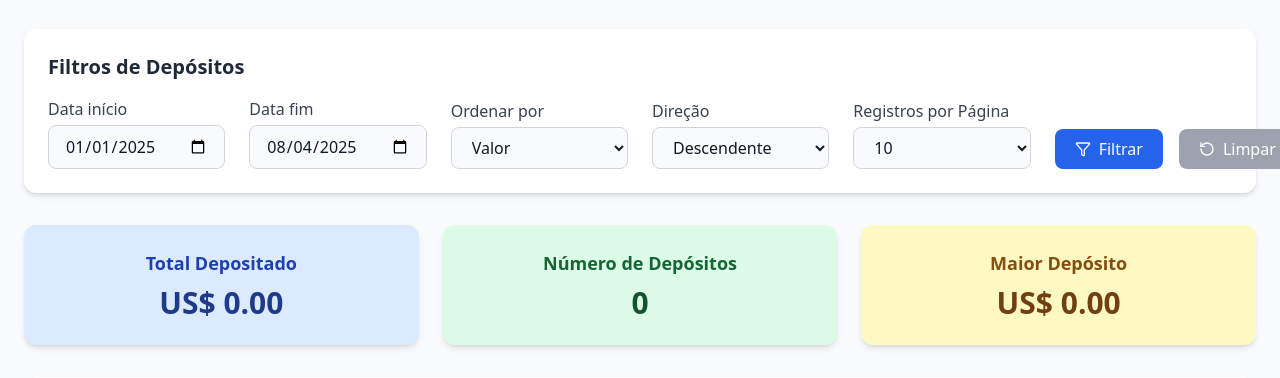
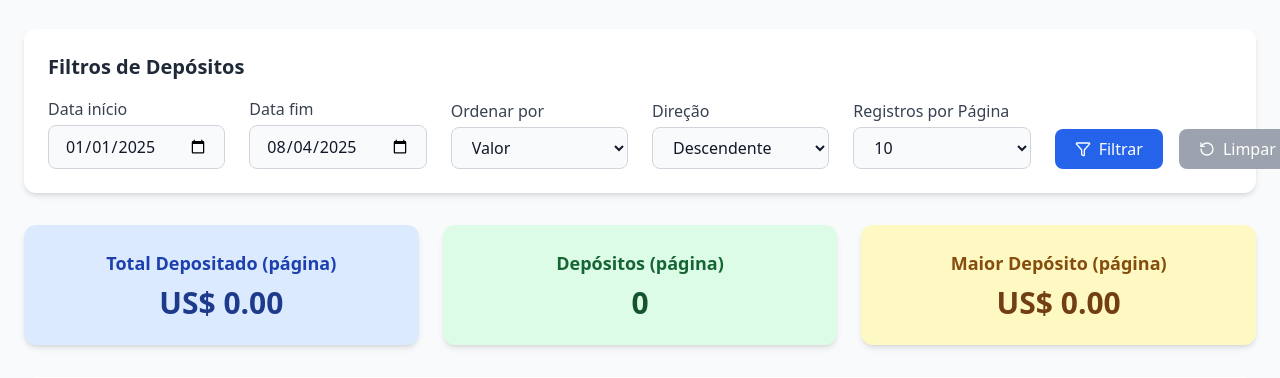
Before and after one commit to birizinit/asafebroker-dashboard, a Flask app: page / in a window 1280 px wide. Shown: the part 67-445 px from the top of the page. Run offline with Flask 3, Linux system fonts and the light colour scheme; data that the repository does not hold is empty; some libraries are stand-ins or nearby versions.

Commit message:
Update index.html

```diff
--- a/templates/index.html
+++ b/templates/index.html
@@ -144,7 +144,7 @@
     <!-- Filtros -->
     <section class="bg-white dark:bg-gray-800 p-6 rounded-xl shadow-md mb-8 transition-colors duration-300">
       <h2 class="text-xl font-semibold mb-4 text-gray-800 dark:text-white">Filtros de Depósitos</h2>
-      <div class="grid grid-cols-1 md:grid-cols-2 lg:grid-cols-6 gap-6 items-end"> <!-- Alterado para lg:grid-cols-6 -->
+      <div class="grid grid-cols-1 md:grid-cols-2 lg:grid-cols-6 gap-6 items-end">
         <div>
           <label for="startDate" class="block text-gray-700 dark:text-gray-300 font-medium mb-1">Data início</label>
           <input type="date" id="startDate" class="w-full border border-gray-300 dark:border-gray-600 bg-gray-50 dark:bg-gray-700 text-gray-900 dark:text-gray-100 rounded-lg px-4 py-2 focus:ring-blue-500 focus:border-blue-500 transition-colors duration-200" />
@@ -170,7 +170,7 @@
           </select>
         </div>
         <div>
-          <label for="pageSize" class="block text-gray-700 dark:text-gray-300 font-medium mb-1">Registros por Página</label> <!-- Novo -->
+          <label for="pageSize" class="block text-gray-700 dark:text-gray-300 font-medium mb-1">Registros por Página</label>
           <select id="pageSize" class="w-full border border-gray-300 dark:border-gray-600 bg-gray-50 dark:bg-gray-700 text-gray-900 dark:text-gray-100 rounded-lg px-4 py-2 focus:ring-blue-500 focus:border-blue-500 transition-colors duration-200">
             <option value="10">10</option>
             <option value="25">25</option>
@@ -272,7 +272,7 @@
       const endDateInput = document.getElementById("endDate");
       const orderBySelect = document.getElementById("orderBy");
       const orderDirectionSelect = document.getElementById("orderDirection");
-      const pageSizeSelect = document.getElementById("pageSize"); // Novo
+      const pageSizeSelect = document.getElementById("pageSize");
       const btnFilter = document.getElementById("btnFilter");
       const btnClearFilters = document.getElementById("btnClearFilters");
       const dataTableHead = document.getElementById("dataTableHead");
@@ -337,7 +337,6 @@
       startDateInput.value = defaultStartDate;
       endDateInput.value = today;
 
-      // Inicializa pageSize do localStorage ou padrão
       const savedPageSize = localStorage.getItem('pageSize') || '10';
       pageSizeSelect.value = savedPageSize;
 
@@ -346,8 +345,8 @@
         endDateInput.value = today;
         orderBySelect.value = "amount";
         orderDirectionSelect.value = "DESC";
-        pageSizeSelect.value = '10'; // Reseta o pageSize também
-        localStorage.setItem('pageSize', '10'); // Salva o reset
+        pageSizeSelect.value = '10';
+        localStorage.setItem('pageSize', '10');
         updateDashboard(1);
       });
 
@@ -528,7 +527,7 @@
 
         const params = new URLSearchParams({
           page,
-          pageSize: pageSizeSelect.value, // Usando o valor do select
+          pageSize: pageSizeSelect.value,
           isInfluencer: false,
           startDate: isoStartDate,
           endDate: isoEndDate,
@@ -547,29 +546,30 @@
         } catch (error) {
           alert("Erro ao carregar dados: " + error.message);
           console.error("Erro ao buscar dados:", error);
-          return { data: [], currentPage: 1, lastPage: 1, count: 0, total_amount_all_pages: 0, max_deposit_all_pages: 0 }; // Retorna valores padrão para evitar erros
+          // Retorna valores padrão para evitar erros no frontend
+          return { data: [], currentPage: 1, lastPage: 1, count: 0 };
         } finally {
           loadingIndicator.classList.add('hidden');
         }
       }
 
-      // renderSummaryCards agora recebe o objeto 'result' completo
-      function renderSummaryCards(result) {
-        const totalAmount = result.total_amount_all_pages || 0; // Usando o total agregado
-        const totalCount = result.count || 0; // Usando o count total da API
-        const maxDeposit = result.max_deposit_all_pages || 0; // Usando o max agregado
+      // renderSummaryCards agora usa os dados da página atual
+      function renderSummaryCards(data) {
+        const total = data.reduce((acc, cur) => acc + cur.amount, 0);
+        const count = data.length; // Agora é a contagem da página atual
+        const maxDeposit = data.reduce((acc, cur) => cur.amount > acc ? cur.amount : acc, 0);
 
         summaryCards.innerHTML = `
           <div class="bg-blue-100 dark:bg-blue-900 p-6 rounded-xl shadow-md text-center transition-colors duration-300">
-            <h3 class="text-lg font-semibold text-blue-800 dark:text-blue-200">Total Depositado</h3>
-            <p class="text-3xl font-bold mt-2 text-blue-900 dark:text-blue-100">US$ ${totalAmount.toFixed(2)}</p>
+            <h3 class="text-lg font-semibold text-blue-800 dark:text-blue-200">Total Depositado (página)</h3> <!-- Texto ajustado -->
+            <p class="text-3xl font-bold mt-2 text-blue-900 dark:text-blue-100">US$ ${total.toFixed(2)}</p>
           </div>
           <div class="bg-green-100 dark:bg-green-900 p-6 rounded-xl shadow-md text-center transition-colors duration-300">
-            <h3 class="text-lg font-semibold text-green-800 dark:text-green-200">Número de Depósitos</h3>
-            <p class="text-3xl font-bold mt-2 text-green-900 dark:text-green-100">${totalCount}</p>
+            <h3 class="text-lg font-semibold text-green-800 dark:text-green-200">Depósitos (página)</h3> <!-- Texto ajustado -->
+            <p class="text-3xl font-bold mt-2 text-green-900 dark:text-green-100">${count}</p>
           </div>
           <div class="bg-yellow-100 dark:bg-yellow-900 p-6 rounded-xl shadow-md text-center transition-colors duration-300">
-            <h3 class="text-lg font-semibold text-yellow-800 dark:text-yellow-200">Maior Depósito</h3>
+            <h3 class="text-lg font-semibold text-yellow-800 dark:text-yellow-200">Maior Depósito (página)</h3> <!-- Texto ajustado -->
             <p class="text-3xl font-bold mt-2 text-yellow-900 dark:text-yellow-100">US$ ${maxDeposit.toFixed(2)}</p>
           </div>
         `;
@@ -649,7 +649,7 @@
         const data = result.data || [];
         currentPage = result.currentPage || 1;
         lastPage = result.lastPage || 1;
-        renderSummaryCards(result); // Passa o objeto 'result' completo
+        renderSummaryCards(data); // Passa apenas 'data' para os cards
         renderChart(data);
         renderTable(data);
         updatePaginationButtons();
@@ -674,10 +674,9 @@
       });
 
       btnFilter.addEventListener("click", () => updateDashboard(1));
-      // Adiciona listener para o select de pageSize
       pageSizeSelect.addEventListener("change", () => {
-        localStorage.setItem('pageSize', pageSizeSelect.value); // Salva a preferência
-        updateDashboard(1); // Reseta para a primeira página ao mudar o tamanho da página
+        localStorage.setItem('pageSize', pageSizeSelect.value);
+        updateDashboard(1);
       });
 
       updateDashboard(1);
```
